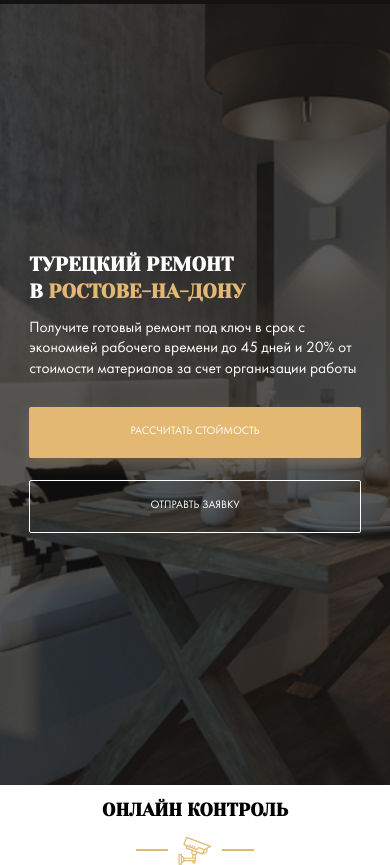
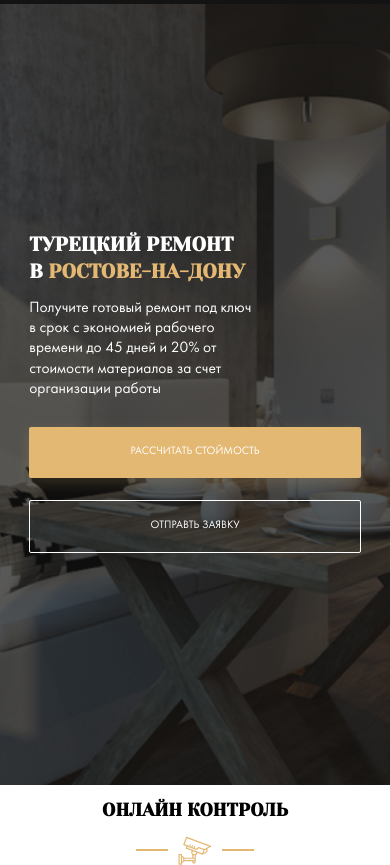
Before and after one commit to Webdevmaksim/Webdevmaksim.github.io, a website: page index.html in a window 390 px wide. Shown: the part 59-924 px from the top of the page. Drawn offline with Linux system fonts and the light colour scheme; files whose address does not match are found by name.

Commit message:
the last fix

```diff
--- a/sass/_media.sass
+++ b/sass/_media.sass
@@ -26,7 +26,7 @@
             display: none
     .title
         font-size: 1.64rem
-        max-width: 85%
+        max-width: 70%
     .hero
         &__scroll-down
             display: none
@@ -35,6 +35,7 @@
         &__text
             font-size: 1.29rem
             margin-bottom: 2.28rem
+            max-width: 70%
         &__button
             display: block
             min-width: 100%
```
Also changed, not shown: css/style.css.
